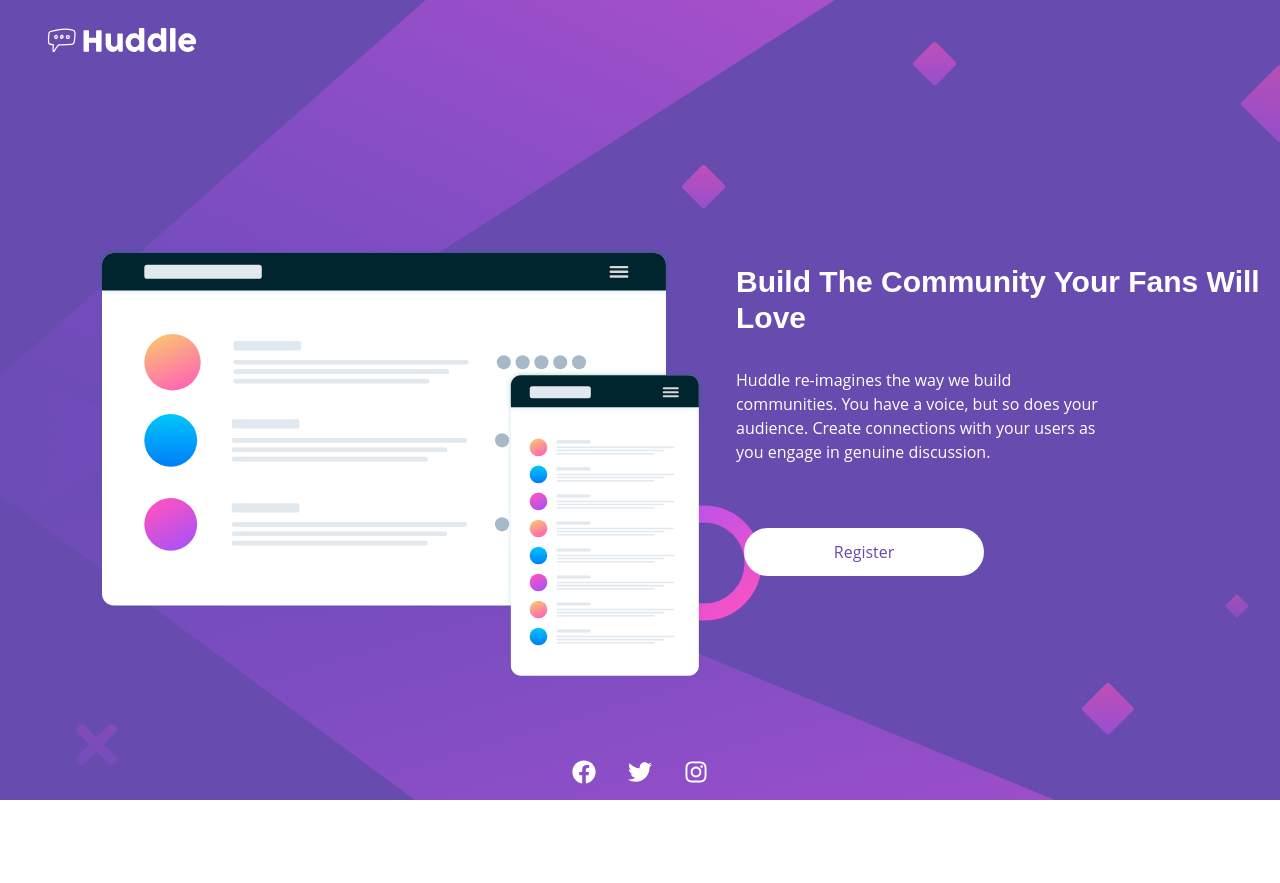
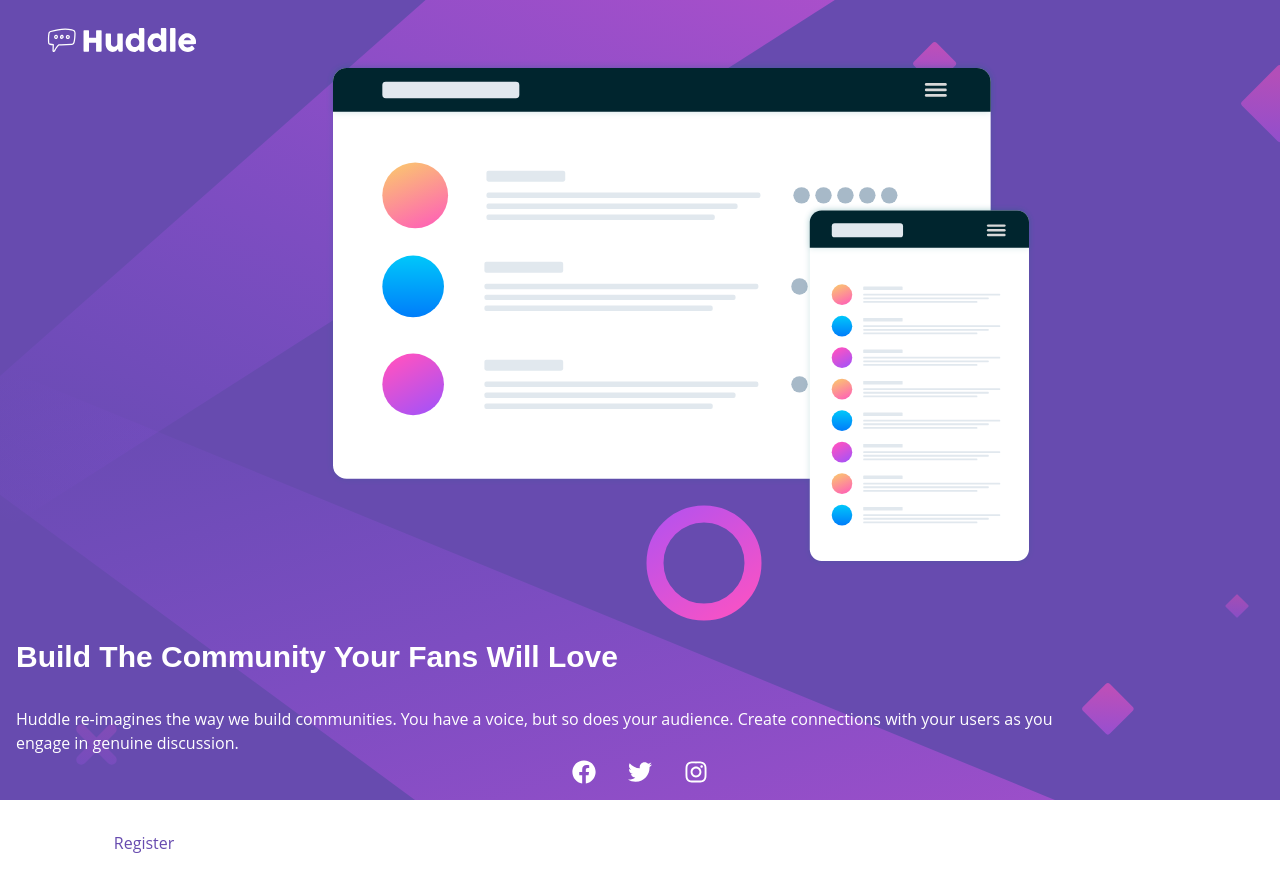
Before and after one commit to zadohu22/Huddle-landing-page-FEM, a React (Create React App) app: page / in a window 1280 px wide. Before the commit the page ends 800 px from the top, so only its background shows below. Built offline with nearby package versions, Linux system fonts and the light colour scheme.

Commit message:
children components are cool

```diff
--- a/package.json
+++ b/package.json
@@ -1,6 +1,7 @@
 {
   "name": "huddle-landing-page",
   "version": "0.1.0",
+  "homepage": "https://zadohu22.github.io/Huddle-landing-page-FEM",
   "private": true,
   "dependencies": {
     "@testing-library/jest-dom": "^5.16.5",
@@ -13,6 +14,8 @@
     "web-vitals": "^2.1.4"
   },
   "scripts": {
+    "predeploy": "npm run build",
+    "deploy": "gh-pages -d build",
     "start": "react-scripts start",
     "build": "react-scripts build",
     "test": "react-scripts test",
@@ -38,6 +41,7 @@
   },
   "devDependencies": {
     "autoprefixer": "^10.4.12",
+    "gh-pages": "^4.0.0",
     "postcss": "^8.4.18",
     "tailwindcss": "^3.2.1"
   }
--- a/src/App.js
+++ b/src/App.js
@@ -1,46 +1,21 @@
-import mobileBG from "./images/images/bg-mobile.svg";
-import deskBG from "./images/images/bg-desktop.svg";
-import logo from "./images/images/logo.svg";
-import mockup from "./images/images/illustration-mockups.svg";
-import { FaFacebook, FaTwitter, FaInstagram } from "react-icons/fa";
+import AppWrap from "./components/AppWrap";
+import ContentContainer from "./components/ContentContainer";
+import LogoImage from "./components/LogoImage";
+import HeroImage from "./components/HeroImage";
+import InfoContainer from "./components/InfoContainer";
+import Footer from "./components/Footer";
 
 const App = () => {
   return (
-    <div className="h-[100vh] w-full flex flex-col justify-center items-center bg-[url('./images/images/bg-mobile.svg')] sm:bg-[url('./images/images/bg-desktop.svg')] bg-no-repeat bg-violetHuddle relative">
-      <img
-        src={logo}
-        alt='logo'
-        className='self-start justify-self-start absolute top-5 left-10 w-40'
-      />
-      <div className='content-container w-full h-full flex flex-col justify-center items-center lg:flex-row'>
-        <div className='p-4 mt-32 max-w-[416px] lg:max-w-[75%] lg:min-w-[50%] lg:ml-20'>
-          <img src={mockup} alt='mockup' />
-        </div>
+    <AppWrap>
+      <LogoImage />
+      <HeroImage />
 
-        <div className='relative info-container w-full h-full flex flex-col justify-center items-center mb-20 lg:mb-0'>
-          <div className='text-center md:text-left lg:self-start text-3xl mt-10 text-white font-bold p-4'>
-            <h1>Build The Community Your Fans Will Love</h1>
-          </div>
-          <div className='text-center lg:text-left  text-white p-4'>
-            <p className='lg:mr-40 '>
-              Huddle re-imagines the way we build communities. You have a voice,
-              but so does your audience. Create connections with your users as
-              you engage in genuine discussion.
-            </p>
-            <div className='text-center lg:text-left lg:mt-8 lg:ml-2 md:relative md:top-0'>
-              <button className='w-[15em] h-12 rounded-3xl mt-8 bg-white text-violetHuddle hover:bg-soft-magenta hover:text-white'>
-                Register
-              </button>
-            </div>
-          </div>
-        </div>
-        <div className='absolute bottom-4 w-full flex text-white text-2xl justify-center items-center gap-8'>
-          <FaFacebook className='cursor-pointer hover:text-soft-magenta' />
-          <FaTwitter className='cursor-pointer hover:text-soft-magenta' />
-          <FaInstagram className='cursor-pointer hover:text-soft-magenta' />
-        </div>
-      </div>
-    </div>
+      <ContentContainer>
+        <InfoContainer />
+        <Footer />
+      </ContentContainer>
+    </AppWrap>
   );
 };
 
--- /dev/null
+++ b/src/components/AppWrap.jsx
@@ -0,0 +1,12 @@
+import React from "react";
+
+const AppWrap = (props) => {
+  return (
+    <div className="h-[100vh] w-full flex flex-col justify-center items-center bg-[url('./images/images/bg-mobile.svg')] sm:bg-[url('./images/images/bg-desktop.svg')] bg-no-repeat bg-violetHuddle relative">
+      {props.children}
+      {console.log("props.children is my new favorite thing.")}
+    </div>
+  );
+};
+
+export default AppWrap;
--- /dev/null
+++ b/src/components/ContentContainer.jsx
@@ -0,0 +1,11 @@
+import React from "react";
+
+const ContentContainer = (props) => {
+  return (
+    <div className='content-container w-full h-full flex flex-col justify-center items-center lg:flex-row'>
+      {props.children}
+    </div>
+  );
+};
+
+export default ContentContainer;
--- /dev/null
+++ b/src/components/Footer.jsx
@@ -0,0 +1,14 @@
+import React from "react";
+import { FaFacebook, FaTwitter, FaInstagram } from "react-icons/fa";
+
+const Footer = () => {
+  return (
+    <div className='absolute bottom-4 w-full flex text-white text-2xl justify-center items-center gap-8'>
+      <FaFacebook className='cursor-pointer hover:text-soft-magenta' />
+      <FaTwitter className='cursor-pointer hover:text-soft-magenta' />
+      <FaInstagram className='cursor-pointer hover:text-soft-magenta' />
+    </div>
+  );
+};
+
+export default Footer;
--- /dev/null
+++ b/src/components/HeroImage.jsx
@@ -0,0 +1,12 @@
+import React from "react";
+import mockup from "../images/images/illustration-mockups.svg";
+
+const HeroImage = () => {
+  return (
+    <div className='p-4 mt-32 max-w-[416px] lg:max-w-[75%] lg:min-w-[50%] lg:ml-20'>
+      <img src={mockup} alt='mockup' />
+    </div>
+  );
+};
+
+export default HeroImage;
--- /dev/null
+++ b/src/components/InfoContainer.jsx
@@ -0,0 +1,25 @@
+import React from "react";
+
+const InfoContainer = () => {
+  return (
+    <div className='relative info-container w-full h-full flex flex-col justify-center items-center mb-20 lg:mb-0'>
+      <div className='text-center md:text-left lg:self-start text-3xl mt-10 text-white font-bold p-4'>
+        <h1>Build The Community Your Fans Will Love</h1>
+      </div>
+      <div className='text-center lg:text-left  text-white p-4'>
+        <p className='lg:mr-40 '>
+          Huddle re-imagines the way we build communities. You have a voice, but
+          so does your audience. Create connections with your users as you
+          engage in genuine discussion.
+        </p>
+        <div className='text-center lg:text-left lg:mt-8 lg:ml-2 md:relative md:top-0'>
+          <button className='w-[15em] h-12 rounded-3xl mt-8 bg-white text-violetHuddle hover:bg-soft-magenta hover:text-white'>
+            Register
+          </button>
+        </div>
+      </div>
+    </div>
+  );
+};
+
+export default InfoContainer;
--- /dev/null
+++ b/src/components/LogoImage.jsx
@@ -0,0 +1,14 @@
+import React from "react";
+import logo from "../images/images/logo.svg";
+
+const LogoImage = () => {
+  return (
+    <img
+      src={logo}
+      alt='logo'
+      className='self-start justify-self-start absolute top-5 left-10 w-40'
+    />
+  );
+};
+
+export default LogoImage;
```
Also changed, not shown: 20 other files (tests, documents, lock files or other folders).
